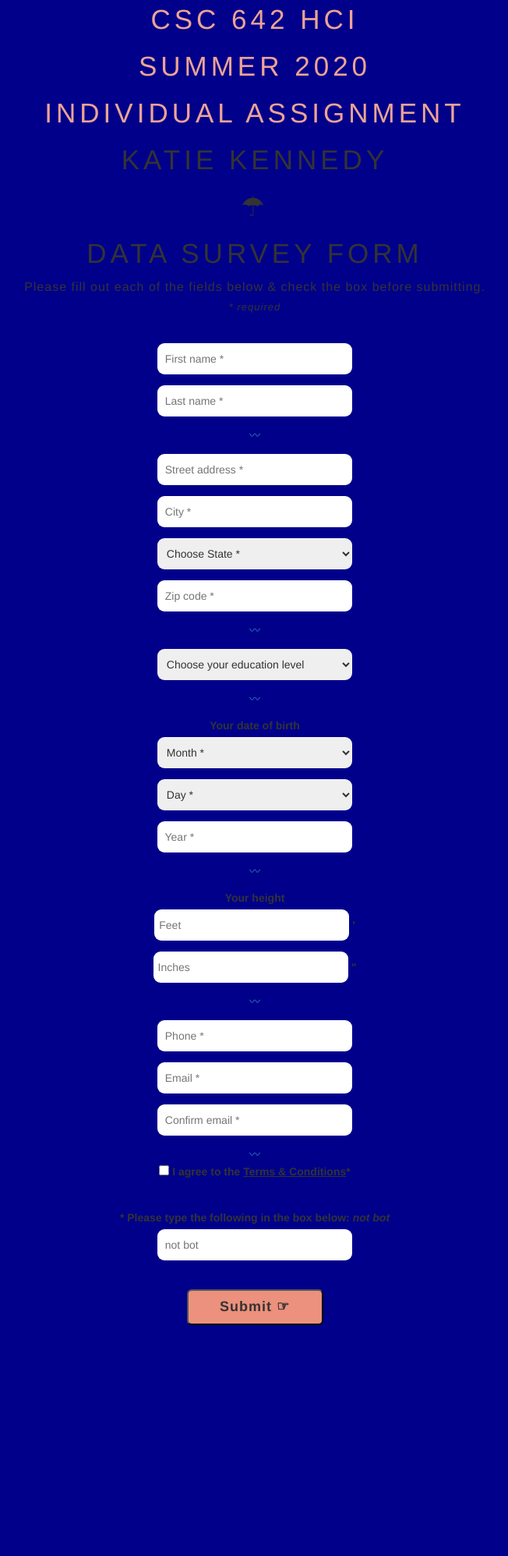
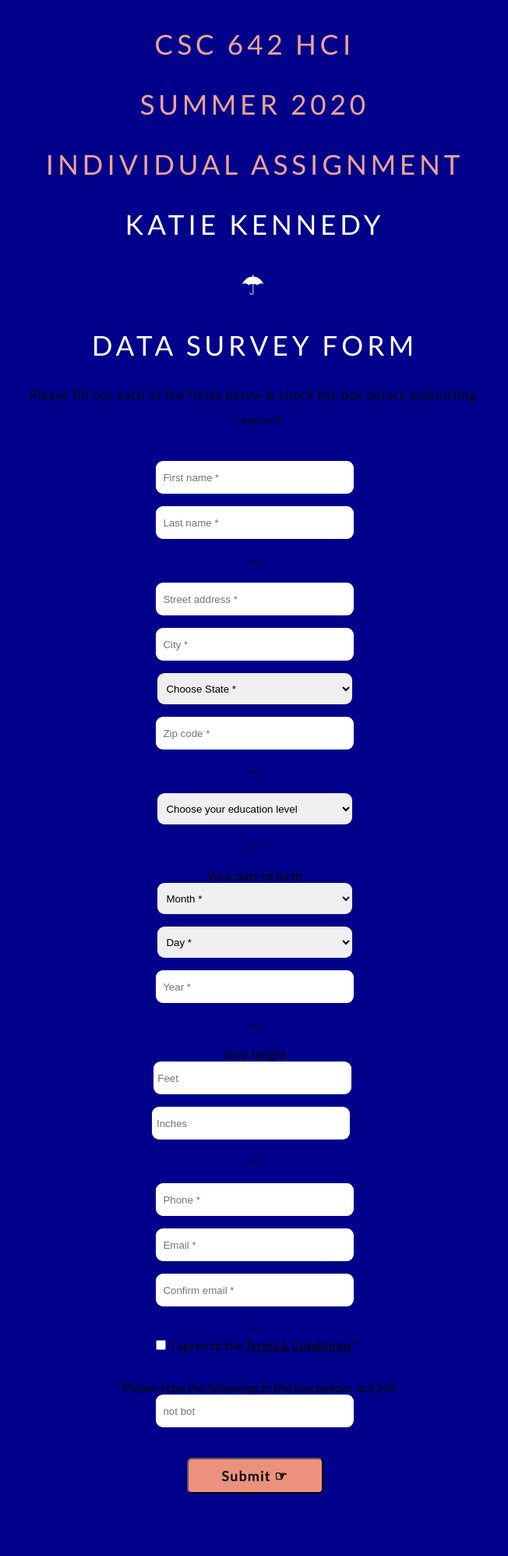
Before and after one commit to kkennedy41/CSC642-HCI-Form-Project, a Flask app: page / in a window 1280 px wide. Shown: the whole page at 78% size, without its empty margins (313-965 px from the left). Before the commit the page ends 1699 px from the top, so only its background shows below. Run offline with Flask 2, Linux system fonts and the light colour scheme; some libraries are stand-ins or nearby versions.

Commit message:
works for real

```diff
--- a/app.py
+++ b/app.py
@@ -1,23 +1,23 @@
 from flask import Flask, render_template, request, redirect
 from flaskext.mysql import MySQL
 from flask_wtf import FlaskForm
-from flask_bootstrap import Bootstrap
+#from flask_bootstrap import Bootstrap
 from wtforms import Form, BooleanField, StringField, PasswordField, SelectField, DateField, validators
 from wtforms.validators import *
 from flask_googlemaps import GoogleMaps, Map
 from models.forms import DataSurveyForm
 
 app = Flask(__name__)
-app.config['SECRET_KEY'] = 'secretkey1'
+#app.config['SECRET_KEY'] = 'secretkey1'
 #app.config['GOOGLEMAPS_KEY'] = ''  #get from google api website
 #GoogleMaps(app, key)
-Bootstrap(app)
+#Bootstrap(app)
 
 #------------ database connection -------------------
-app.config['MYSQL_HOST'] = 'localhost'
-app.config['MYSQL_USER'] = 'root'
+app.config['MYSQL_DATABASE_HOST'] = 'localhost'
+app.config['MYSQL_DATABASE_USER'] = 'root'
 app.config['MYSQL_PASSWORD'] = ''
-app.config['MYSQL_DB'] = 'FormDB'
+app.config['MYSQL_DATABASE_DB'] = 'FormDB'
 app.config['MYSQL_CURSORCLASS'] = 'DictCursor'
 
 mysql = MySQL()
@@ -28,7 +28,7 @@
 
 
 #------------ index page ----------------------------
-@app.route('/', methods=['GET','POST'])
+@app.route('/')
 def index():
   return render_template('index.html')   #do this if 'GET' request
 #----------------------------------------------------
@@ -37,31 +37,32 @@
 #------------ verification endpoint --------
 @app.route('/verification', methods=['GET', 'POST'])
 def verification():
-  form = request.form
-  theForm = DataSurveyForm(form)
+  if request.method == 'POST':
+    form = request.form
+    firstname = form['firstname']
+    lastname = form['lastname']
+    phone = form['phone']
+    #birthday = form.get('bday')
+    email = form['email']
+    streetaddress = form['streetaddress']
+    city = form['city']
+    stateUSA = form.get('stateUSA')
+    inches = form['inches']
+    feet = form['feet']
 
-  if request.method == 'POST':
-    theForm.firstname = form['firstname']
-    theForm.lastname = form['lastname']
-    theForm.phone = form['phone']
-    theForm.birthday = form.get('bday')
-    theForm.email = form['email']
-    #theForm.confirm_email = form.get('confirm_email')
-    #theForm.streetAddress = form['streetaddress']
-    #theForm.inches = form['inches']
-    #theForm.feet = form['feet']
-    #theForm.capcha = form['capcha']
-    #theForm.iAgree = form.get('i_agree')
+    cursor.execute("INSERT INTO Data_Survey (firstname, lastname) VALUES (%s, %s)", (firstname, lastname))
+    conn.commit()
 
-  #if theForm.validate():
-    #return render_template('verification.html', data=print(theForm))
+    cursor.execute("SELECT firstname,lastname FROM Data_Survey ORDER BY form_id DESC LIMIT 1;")  #then get it back
+    conn.commit()
+    data = cursor.fetchall()
+    return render_template('verification.html', form=form)
 
-  return render_template('verification.html', data=print("THERE ARE FORM ERRORS"))
+  return render_template('verification.html')
 #---------------------------------------------------
 
 
 #--------------- main fxn --------------------------
 if __name__ == "__main__":
-  app.secret_key = 'secretkey1'
+  #app.secret_key = 'secretkey1'
   app.run(debug=True)
-  #app.run(host='0.0.0.0', port='80', debug=True)
--- a/models/forms.py
+++ b/models/forms.py
@@ -42,4 +42,6 @@
 
   capcha = StringField('capcha_label', validators = [ DataRequired(message='Please enter the required text'),EqualTo('not bot', message='Please enter the required text')])
 
+  #---- format data for printing---
+
   submit = SubmitField()
--- a/static/styles.css
+++ b/static/styles.css
@@ -1,7 +1,6 @@
 body {
   background:	#00008B !important;
   font-family: 'Lato', sans-serif;
-  color: #FDFCFB;
   text-align: center;
   flex: auto;
   justify-items: center;
@@ -28,8 +27,12 @@
   line-height: 1em;
 }
 
-.courseinfo{
-  color:#eea493;
+#header1st {
+  color:#eea493 !important;
+}
+
+#header2nd {
+  color: white !important;
 }
 
 .required {
@@ -82,6 +85,14 @@
 
 /*------- verification.html only ---------*/
 
+label {
+  padding-bottom: 6px;
+}
+
+tr {
+  padding: 8px;
+}
+
 .newform {
   color: white;
   cursor: pointer;
--- a/templates/index.html
+++ b/templates/index.html
@@ -9,18 +9,18 @@
   <meta name="viewport" content="width=device-width, initial-scale=1.0">
   <link href='https://fonts.googleapis.com/css?family=Lato:400,700' rel='stylesheet' type='text/css'>
   <link href='../static/styles.css' rel='stylesheet' type='text/css'>
-  <link href="//netdna.bootstrapcdn.com/bootstrap/3.0.2/css/bootstrap.min.css" rel="stylesheet">
+  <!--<link href="//netdna.bootstrapcdn.com/bootstrap/3.0.2/css/bootstrap.min.css" rel="stylesheet"> -->
   <link rel='icon' href='../static/favicon.png'>
 </head>
 
 <body>
   <div class='header'>
-    <p class='courseinfo'>CSC 642 HCI</p>
-    <p class='courseinfo'>Summer 2020</p>
-    <p class='courseinfo'>Individual Assignment</p>
-    <p >Katie Kennedy</p>
-    <p >&#9730;</p>
-    <p>Data Survey Form</p>
+    <p class='header1st' id='header1st'>CSC 642 HCI</p>
+    <p class='header1st'  id='header1st'>Summer 2020</p>
+    <p class='header1st'  id='header1st'>Individual Assignment</p>
+    <p class='header2nd'  id='header2nd'>Katie Kennedy</p>
+    <p class='header2nd'  id='header2nd'>&#9730;</p>
+    <p class='header2nd'  id='header2nd'>Data Survey Form</p>
   </div>
 
   <div class='description'>
@@ -32,12 +32,12 @@
   <!----------------------- MAIN FORM -------------------------------->
   <form action='/verification' method='POST'>
 
-    <!------ user info ------>
+    <!---------- name -------->
     <div class='input'>
-      <input type='text' class='text-entry-button' id='firstname' name='firstname' placeholder='  First name *'>
+      <input required type='text' class='text-entry-button' id='firstname' name='firstname' placeholder='  First name *'>
     </div>
     <div class='input'>
-      <input type='text' class='text-entry-button' id='lastname' name='lastname' placeholder='  Last name *'>
+      <input  required type='text' class='text-entry-button' id='lastname' name='lastname' placeholder='  Last name *'>
     </div>
     <!------------------------>
 
@@ -45,17 +45,17 @@
 
     <!------ home address ------>
     <div class='input'>
-      <input type='text' class='text-entry-button' id='streetaddress' name='streetaddress' placeholder='  Street address *'>
+      <input required type='text' class='text-entry-button' id='streetaddress' name='streetaddress' placeholder='  Street address *'>
     </div>
     <div class='input'>
-      <input  type='text' class='text-entry-button' id='city' name='city' placeholder='  City *'>
+      <input required type='text' class='text-entry-button' id='city' name='city' placeholder='  City *'>
     </div>
     <!--------------------------->
 
 
     <!------ usa state drop down -->
     <div class='input'>
-      <select class='text-entry-button' id='stateUSA' name='stateUSA'>
+      <select  class='text-entry-button' id='stateUSA' name='stateUSA'>
         <option value='default' disabled selected>&nbsp;&nbsp;Choose State *</option>
         <option value='AL'>Alabama</option><option value='AK'>Alaska</option>
         <option value='AZ'>Arizona</option><option value='AR'>Arkansas</option>
@@ -89,7 +89,7 @@
 
     <!------ zip code ------>
     <div class='input'>
-      <input  type='text' class='text-entry-button' id='zipcode' name='zipcode' placeholder='  Zip code *'>
+      <input required type='text' class='text-entry-button' id='zipcode' name='zipcode' placeholder='  Zip code *'>
     </div>
     <!---------------------->
 
@@ -157,11 +157,11 @@
     <!-------- height --------->
     <div class='input'>
       <label> Your height </label></br>
-      <input type='text' class='text-entry-button' id='feet' name='feet' placeholder=' Feet'>
+      <input  type='text' class='text-entry-button' id='feet' name='feet' placeholder=' Feet'>
       <label> '  </label>
     </div>
     <div class='input'>
-      <input type='text' class='text-entry-button' id='inches' name='inches' placeholder=' Inches'>
+      <input  type='text' class='text-entry-button' id='inches' name='inches' placeholder=' Inches'>
       <label> " </label>
     </div>
     <!--------------------->
@@ -170,13 +170,13 @@
 
     <!--------- phone and email --------->
     <div class='input'>
-      <input type='text' class='text-entry-button' id='phone' name='phone' placeholder='  Phone *'>
+      <input required type='text' class='text-entry-button' id='phone' name='phone' placeholder='  Phone *'>
     </div>
     <div class='input'>
-      <input type='text' class='text-entry-button' id='email' name='email' placeholder='  Email *'>
+      <input required type='text' class='text-entry-button' id='email' name='email' placeholder='  Email *'>
     </div>
     <div class='input'>
-      <input type='text' class='text-entry-button' id='confirmemail' name='confirmemail' placeholder='  Confirm email *'>
+      <input required type='text' class='text-entry-button' id='confirmemail' name='confirmemail' placeholder='  Confirm email *'>
     </div>
     <!----------------------------------->
 
@@ -184,7 +184,7 @@
 
     <!----- i agree to terms box -------->
     <div>
-      <input type='checkbox' id='iagree'>
+      <input  type='checkbox' id='iagree'>
       <label for='iagree'>I agree to the <u>Terms & Conditions</u>*</label>
     </div>
     <!----------------------------------->
@@ -207,10 +207,5 @@
     <!----------------------------------->
   </form>
 
-  <!------- makes page run faster -------->
-  <script src="//code.jquery.com/jquery-1.10.2.min.js"></script>
-  <script src="//netdna.bootstrapcdn.com/bootstrap/3.0.2/js/bootstrap.min.js"></script>
-  <!----------------------------------->
-
 </body>
 </html>
```
Also changed, not shown: templates/verification.html (+36 -6 lines), 1 other file.
